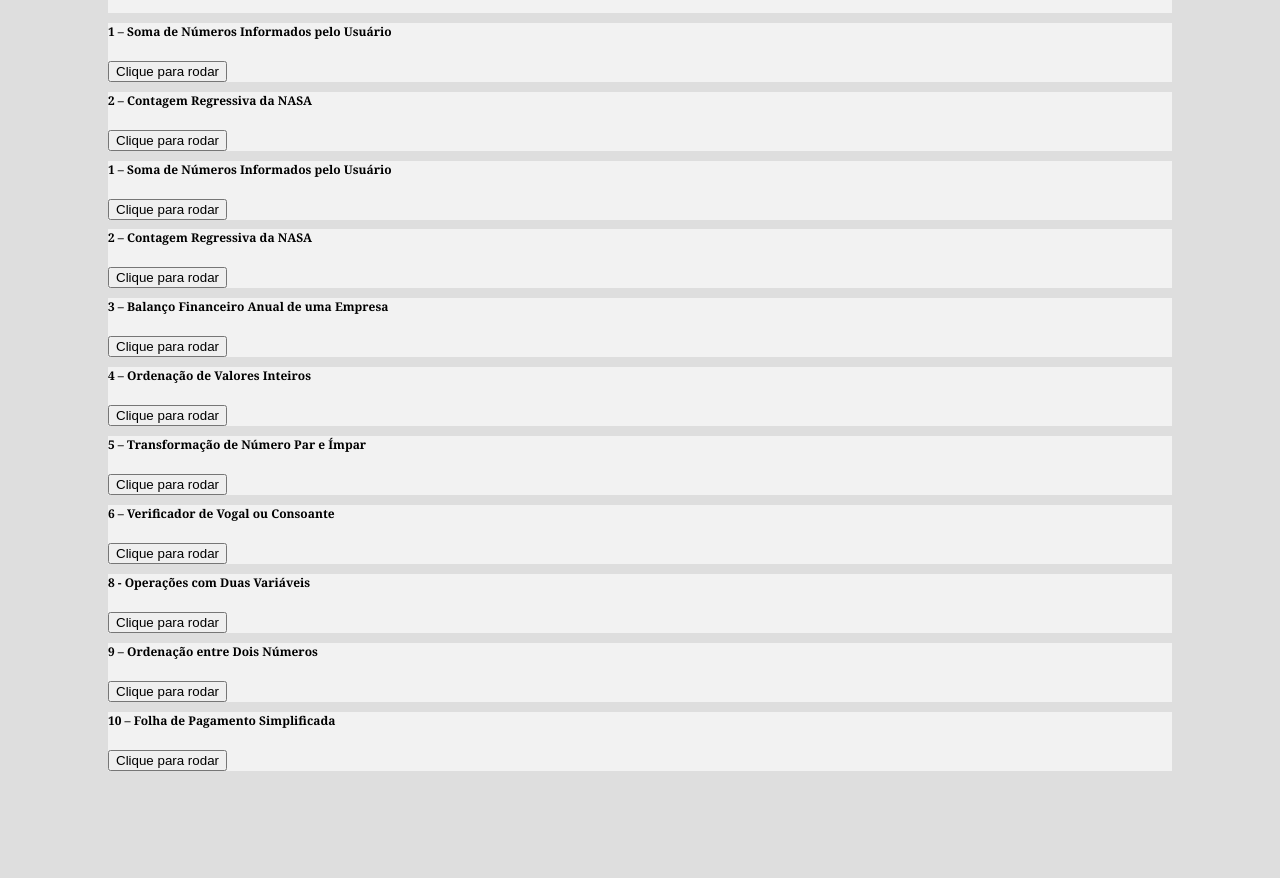
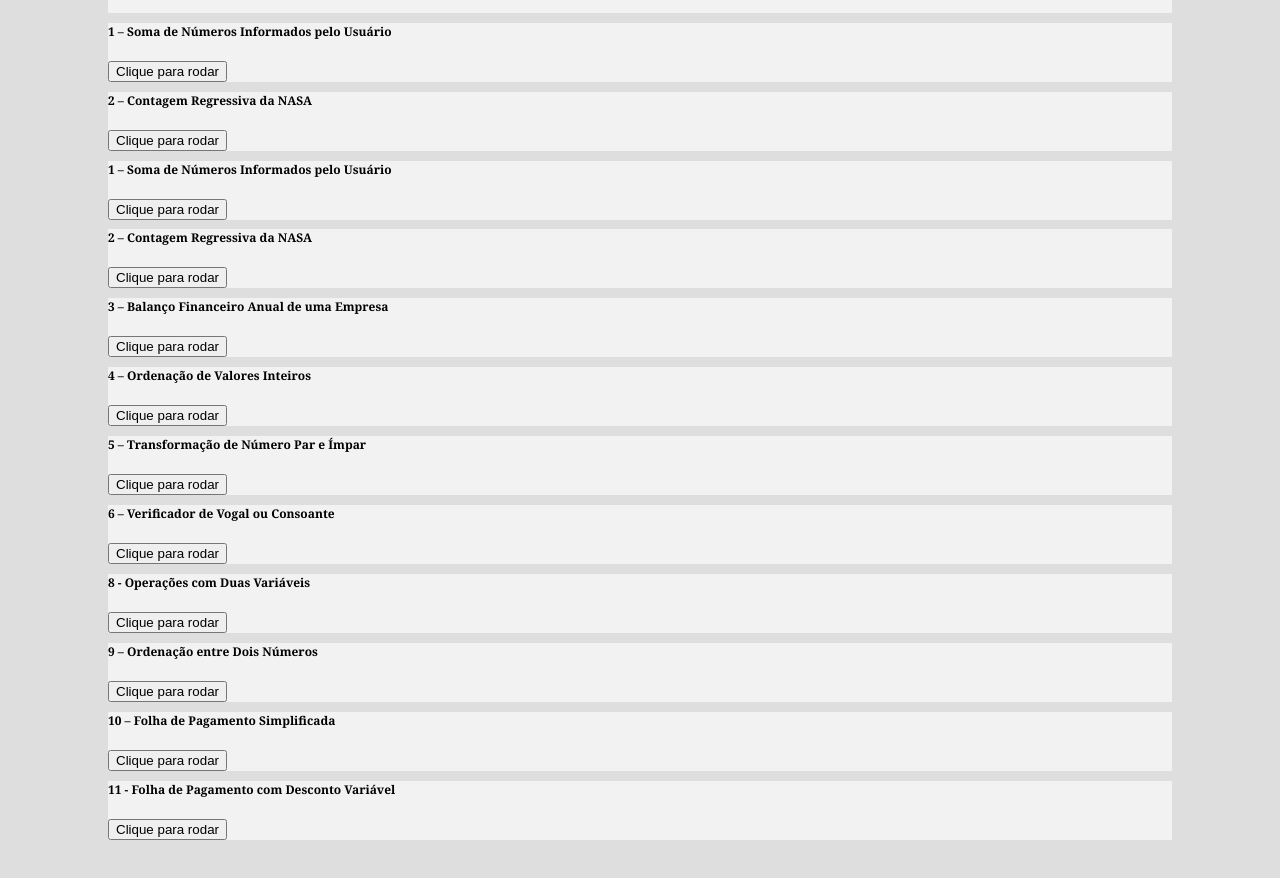
Before and after one commit to LsiedC/Pasta_JS, a plain HTML site: page index.html in a window 1280 px wide. Shown: the part 198-1076 px from the top of the page. Drawn offline with Linux system fonts and the light colour scheme.

Commit message:
add - falta um detalhe na atividade 11 para finalizar

```diff
--- a/index.html
+++ b/index.html
@@ -84,6 +84,11 @@
         <button onclick="folha()">Clique para rodar</button>
     </section>
 
+    <section class="background_exemplos">
+        <h1> 11 - Folha de Pagamento com Desconto Variável </h1><br>
+
+        <button onclick="folha_variavel()">Clique para rodar</button>
+    </section>
 
 </body>
 <!-- Área dos scripts de funcionalidade -->
@@ -97,4 +102,5 @@
 <script src="scripts/atv08.js"></script>
 <script src="scripts/atv09.js"></script>
 <script src="scripts/atv10.js"></script>
+<script src="scripts/atv11.js"></script>
 </html>
--- a/scripts/atv10.js
+++ b/scripts/atv10.js
@@ -4,7 +4,8 @@ function folha(){
     let salario = parseFloat(prompt("Qual seu sálario?: "));
     alert("O leão vai comer uma parte! (8%)");
 
+    let valor_descontado = (salario*0.08)
     let salario_descontado = salario - (salario*0.08);
-    alert("Bom dia " + nome + ", seu sálario bruto é: " + salario + ". O leão estava com fome e comeu! Ficou: " + salario_descontado);
+    alert("Bom dia " + nome + ", seu sálario bruto é: " + salario + ". O leão estava com fome e comeu! Ficou: " + salario_descontado + "\n\nO total que foi descontado foi: " + valor_descontado);
 
 }
--- /dev/null
+++ b/scripts/atv11.js
@@ -0,0 +1,21 @@
+function folha_variavel(){
+
+    let salario = parseFloat(prompt("Qual seu salário? "));
+
+    if(salario <= 1000) {
+        let desconto = salario*0.08;
+        let salario_descontado = salario - (salario*0.08);
+        alert("Seu salario é de: " + salario + ". O leão estava com fome e comeu uma parte! (8%)\nAgora é: " + salario_descontado + "\nO valor do desconto foi de: " + desconto);
+
+        } else if (salario > 1000 || salario < 1500 ) {
+            let desconto = salario*0.085;
+            let salario_descontado = salario - (salario*0.085);
+            alert("Seu salario é de: " + salario + ". O leão estava com fome e comeu uma parte! (8,5%)\nAgora é: " + salario_descontado + "\nO valor do desconto foi de: " + desconto);
+
+                } else {
+                    let desconto = salario*0.09;
+                    let salario_descontado = salario - (salario*0.09);
+                    alert("Seu salario é de: " + salario + ". O leão estava com fome e comeu uma parte! (9%)\nAgora é: " + salario_descontado + "\nO valor do desconto foi de: " + desconto);
+
+                }
+    }
```
